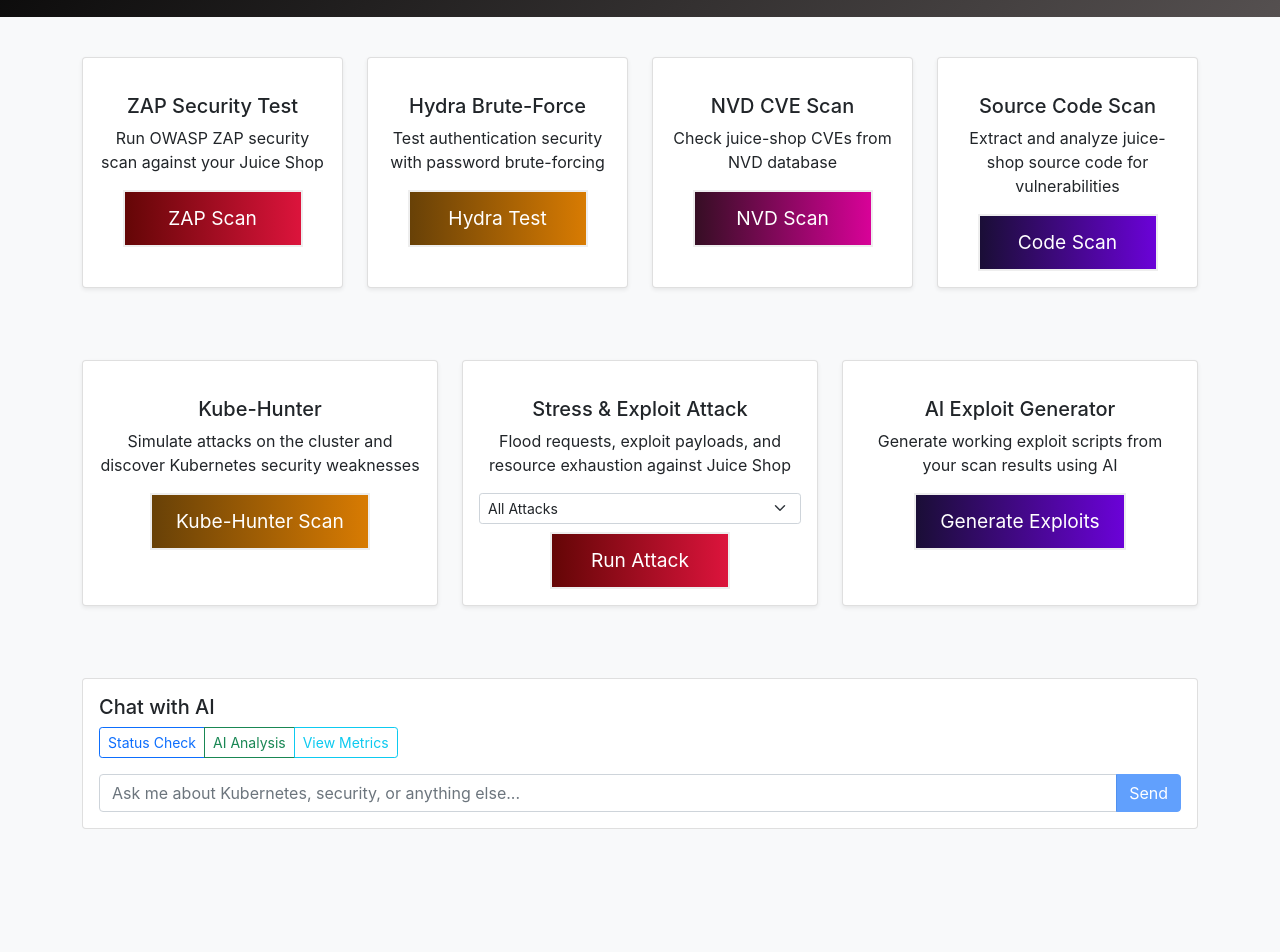
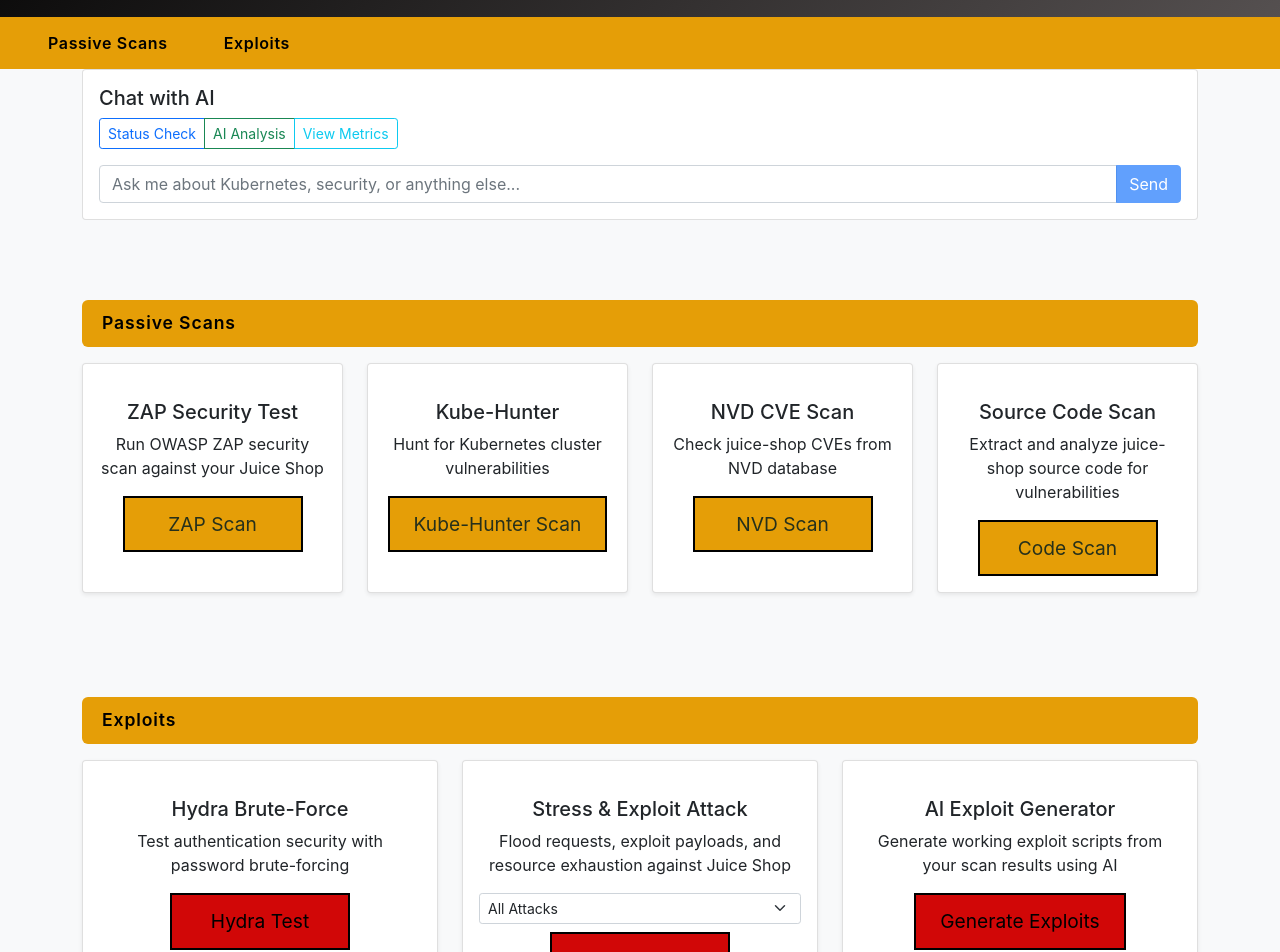
Before and after one commit to AlexP8on7/FINAL_YEAR_PROJECT-LLM-TOOL, a React (Create React App) app in the folder frontend/: page / in a window 1280 px wide. Shown: the part 240-1192 px from the top of the page. Before the commit the page ends 1093 px from the top, so only its background shows below. Built offline with nearby package versions, Linux system fonts and the light colour scheme.

Commit message:
Redesigned Hompage

```diff
--- a/frontend/src/App.css
+++ b/frontend/src/App.css
@@ -15,7 +15,6 @@
 
 .App-header {
   background-color: #282c34;
-  padding: 20px;
   color: white;
 }
 
@@ -55,7 +54,7 @@
 }
 
 .btn-simulate-attack {
-    background: linear-gradient(to right, #640606, #DC143C); /* Dark red to crimson gradient */
+    background: linear-gradient(to right, #640606, #DC143C);
     color: #fff;
     border: 2px solid #eee;
     padding: 12px 24px;
@@ -65,7 +64,7 @@
 }
 
 .btn-hydra {
-    background: linear-gradient(to right, #684107, #d87b02); /*Dark Yellow to Gold */
+    background: linear-gradient(to right, #640606, #DC143C);
     color: #fff;
     border: 2px solid #eee;
     padding: 12px 24px;
@@ -75,7 +74,7 @@
 }
 
 .btn-nvd {
-    background: linear-gradient(to right, #360e24, #d80298); /*Dark Yellow to Gold */
+    background: linear-gradient(to right, #360e24, #d80298);
     color: #fff;
     border: 2px solid #eee;
     padding: 12px 24px;
@@ -85,23 +84,73 @@
 }
 
 .btn-code {
-    background: linear-gradient(to right, #1a0e36, #6b02d8); /* Dark purple to violet */
+    background: linear-gradient(to right, #1a0e36, #6b02d8);
     color: #fff;
-    border: 2px solid #eee;
+    border: 2px solid #000000;
     padding: 12px 24px;
     font-size: 1.2rem;
     min-width: 180px;
     transition: all 0.3s ease;
 }
 
-.btn-grafana {
-    background: linear-gradient(to right, #0e3a1a, #02a86b); /* Dark green to teal */
-    color: #fff;
-    border: 2px solid #eee;
+.btn-green {
+    background: linear-gradient(to right, #e59e07, #e59e07);
+    color: #26301b;
+    border: 2px solid #000000;
     padding: 12px 24px;
     font-size: 1.2rem;
     min-width: 180px;
     transition: all 0.3s ease;
+}
+
+.btn-red {
+    background: linear-gradient(to right, #d10707, #d10707);
+    color: #000000;
+    border: 2px solid #000000;
+    padding: 12px 24px;
+    font-size: 1.2rem;
+    min-width: 180px;
+    transition: all 0.3s ease;
+}
+
+.hero-section {
+  margin-bottom: 0;
+}
+
+.top-navbar {
+  background-color: #e59e07;
+  display: flex;
+  gap: 8px;
+  padding: 0 24px;
+  width: 100%;
+}
+
+.top-navbar-link {
+  color: #000000;
+  font-weight: 600;
+  font-size: 1rem;
+  padding: 14px 24px;
+  text-decoration: none;
+  letter-spacing: 0.04em;
+  transition: background 0.2s;
+}
+
+.top-navbar-link:hover {
+  background-color: rgba(0,0,0,0.15);
+  color: #000000;
+  text-decoration: none;
+}
+
+.section-navbar {
+  background-color: #e59e07;
+  color: #000000;
+  font-size: 1.1rem;
+  font-weight: 600;
+  padding: 10px 20px;
+  border-radius: 6px;
+  margin-bottom: 16px;
+  margin-top: 80px;
+  letter-spacing: 0.05em;
 }
 
 .spinner {
--- a/frontend/src/App.js
+++ b/frontend/src/App.js
@@ -253,178 +253,25 @@
         </div>
       </div>
 
+      <nav className="top-navbar">
+        <a href="#passive-scans" className="top-navbar-link">Passive Scans</a>
+        <a href="#exploits" className="top-navbar-link">Exploits</a>
+      </nav>
+
       <div className="container">
-        <div className="row mb-5">
-          <div className="col-md-3 mb-4">
-            <div className="card status-card h-100 shadow-sm">
-              <div className="card-body text-center">
-                <div className="feature-icon"></div>
-                <h5 className="card-title">ZAP Security Test</h5>
-                <p className="card-text">Run OWASP ZAP security scan against your Juice Shop</p>
-                <button className="btn-simulate-attack" onClick={simulateAttack} disabled={zapLoading}>
-                  {zapLoading ? (
-                    <>
-                      <span className="spinner-border spinner-border-sm me-2" />
-                      Scanning...
-                    </>
-                  ) : (
-                    'ZAP Scan'
-                  )}
-                </button>
-              </div>
-            </div>
-          </div>
-
-          <div className="col-md-3 mb-4">
-            <div className="card status-card h-100 shadow-sm">
-              <div className="card-body text-center">
-                <div className="feature-icon"></div>
-                <h5 className="card-title">Hydra Brute-Force</h5>
-                <p className="card-text">Test authentication security with password brute-forcing</p>
-                <button className="btn-hydra" onClick={runHydraScan} disabled={hydraLoading}>
-                  {hydraLoading ? (
-                    <>
-                      <span className="spinner-border spinner-border-sm me-2" />
-                      Scanning...
-                    </>
-                  ) : (
-                    'Hydra Test'
-                  )}
-                </button>
-              </div>
-            </div>
-          </div>
-
-          <div className="col-md-3 mb-4">
-            <div className="card status-card h-100 shadow-sm">
-              <div className="card-body text-center">
-                <div className="feature-icon"></div>
-                <h5 className="card-title">NVD CVE Scan</h5>
-                <p className="card-text">Check juice-shop CVEs from NVD database</p>
-                <button className="btn-nvd" onClick={runNvdScan} disabled={nvdLoading}>
-                  {nvdLoading ? (
-                    <>
-                      <span className="spinner-border spinner-border-sm me-2" />
-                      Scanning...
-                    </>
-                  ) : (
-                    'NVD Scan'
-                  )}
-                </button>
-              </div>
-            </div>
-          </div>
-
-          <div className="col-md-3 mb-4">
-            <div className="card status-card h-100 shadow-sm">
-              <div className="card-body text-center">
-                <div className="feature-icon"></div>
-                <h5 className="card-title">Source Code Scan</h5>
-                <p className="card-text">Extract and analyze juice-shop source code for vulnerabilities</p>
-                <button className="btn-code" onClick={runCodeScan} disabled={codeLoading}>
-                  {codeLoading ? (
-                    <>
-                      <span className="spinner-border spinner-border-sm me-2" />
-                      Scanning...
-                    </>
-                  ) : (
-                    'Code Scan'
-                  )}
-                </button>
-              </div>
-            </div>
-          </div>
-
-        </div>
-
-        <div className="row mb-5">
-          <div className="col-md-4 mb-4">
-            <div className="card status-card h-100 shadow-sm">
-              <div className="card-body text-center">
-                <div className="feature-icon"></div>
-                <h5 className="card-title">Kube-Hunter</h5>
-                <p className="card-text">Simulate attacks on the cluster and discover Kubernetes security weaknesses</p>
-                <button className="btn-hydra" onClick={runKubeHunter} disabled={kubeHunterLoading}>
-                  {kubeHunterLoading ? (<><span className="spinner-border spinner-border-sm me-2" />Hunting...</>) : 'Kube-Hunter Scan'}
-                </button>
-              </div>
-            </div>
-          </div>
-
-          <div className="col-md-4 mb-4">
-            <div className="card status-card h-100 shadow-sm">
-              <div className="card-body text-center">
-                <div className="feature-icon"></div>
-                <h5 className="card-title">Stress & Exploit Attack</h5>
-                <p className="card-text">Flood requests, exploit payloads, and resource exhaustion against Juice Shop</p>
-                <select className="form-select form-select-sm mb-2" value={stressMode} onChange={e => setStressMode(e.target.value)}>
-                  <option value="all">All Attacks</option>
-                  <option value="flood">HTTP Flood Only</option>
-                  <option value="exploit">Exploit Payloads Only</option>
-                  <option value="resource">Resource Exhaustion Only</option>
-                </select>
-                <button className="btn-simulate-attack" onClick={runStressAttack} disabled={stressLoading}>
-                  {stressLoading ? (<><span className="spinner-border spinner-border-sm me-2" />Attacking...</>) : 'Run Attack'}
-                </button>
-              </div>
-            </div>
-          </div>
-
-          <div className="col-md-4 mb-4">
-            <div className="card status-card h-100 shadow-sm">
-              <div className="card-body text-center">
-                <div className="feature-icon"></div>
-                <h5 className="card-title">AI Exploit Generator</h5>
-                <p className="card-text">Generate working exploit scripts from your scan results using AI</p>
-                <button className="btn-code" onClick={runExploitGen} disabled={exploitLoading}>
-                  {exploitLoading ? (<><span className="spinner-border spinner-border-sm me-2" />Generating...</>) : 'Generate Exploits'}
-                </button>
-              </div>
-            </div>
-          </div>
-
-        </div>
-
-        {error && (
-          <div className="alert alert-danger" role="alert">
-            <strong>Error:</strong> {error}
-          </div>
-        )}
-
         <div className="card mb-4">
           <div className="card-body">
             <h5 className="card-title">Chat with AI</h5>
             <div className="mb-3">
               <div className="btn-group" role="group">
                 <button className="btn btn-outline-primary btn-sm" onClick={checkStatus} disabled={statusLoading}>
-                  {statusLoading ? (
-                    <>
-                      <span className="spinner-border spinner-border-sm me-1" />
-                      Checking...
-                    </>
-                  ) : (
-                    'Status Check'
-                  )}
+                  {statusLoading ? (<><span className="spinner-border spinner-border-sm me-1" />Checking...</>) : 'Status Check'}
                 </button>
                 <button className="btn btn-outline-success btn-sm" onClick={runAnalysis} disabled={loading}>
-                  {loading ? (
-                    <>
-                      <span className="spinner-border spinner-border-sm me-1" />
-                      Analyzing...
-                    </>
-                  ) : (
-                    'AI Analysis'
-                  )}
+                  {loading ? (<><span className="spinner-border spinner-border-sm me-1" />Analyzing...</>) : 'AI Analysis'}
                 </button>
                 <button className="btn btn-outline-info btn-sm" onClick={openGrafana} disabled={grafanaLoading}>
-                  {grafanaLoading ? (
-                    <>
-                      <span className="spinner-border spinner-border-sm me-1" />
-                      Loading...
-                    </>
-                  ) : (
-                    'View Metrics'
-                  )}
+                  {grafanaLoading ? (<><span className="spinner-border spinner-border-sm me-1" />Loading...</>) : 'View Metrics'}
                 </button>
               </div>
             </div>
@@ -439,14 +286,7 @@
                 disabled={chatLoading}
               />
               <button className="btn btn-primary" onClick={sendChatMessage} disabled={chatLoading || !chatInput.trim()}>
-                {chatLoading ? (
-                  <>
-                    <span className="spinner-border spinner-border-sm me-2" />
-                    Sending...
-                  </>
-                ) : (
-                  'Send'
-                )}
+                {chatLoading ? (<><span className="spinner-border spinner-border-sm me-2" />Sending...</>) : 'Send'}
               </button>
             </div>
 
@@ -462,10 +302,7 @@
                       <div key={index} className={`mb-2 ${msg.type === 'user' ? 'text-end' : 'text-start'}`}>
                         <div className={`d-inline-block p-2 rounded ${msg.type === 'user' ? 'bg-primary text-white' : msg.type === 'error' ? 'bg-danger text-white' : 'bg-light'}`} style={{ maxWidth: '80%' }}>
                           <strong>{msg.type === 'user' ? 'You' : msg.type === 'error' ? 'Error' : 'AI'}:</strong>
-                          {msg.type === 'ai'
-                            ? <ReactMarkdown>{msg.message}</ReactMarkdown>
-                            : ` ${msg.message}`
-                          }
+                          {msg.type === 'ai' ? <ReactMarkdown>{msg.message}</ReactMarkdown> : ` ${msg.message}`}
                         </div>
                       </div>
                     ))}
@@ -494,9 +331,7 @@
                             <>
                               Found {pods.length} pod{pods.length !== 1 ? 's' : ''}:
                               <ul className="mb-0 mt-2">
-                                {pods.map((podName, index) => (
-                                  <li key={index}><code>{podName}</code></li>
-                                ))}
+                                {pods.map((podName, index) => (<li key={index}><code>{podName}</code></li>))}
                               </ul>
                             </>
                           );
@@ -516,9 +351,7 @@
                 </div>
                 {analysisExpanded && (
                   <div className="border rounded mt-2 p-3" style={{ maxHeight: '400px', overflowY: 'auto' }}>
-                    <div className="analysis-content">
-                      <ReactMarkdown>{analysisResult.analysis}</ReactMarkdown>
-                    </div>
+                    <div className="analysis-content"><ReactMarkdown>{analysisResult.analysis}</ReactMarkdown></div>
                   </div>
                 )}
               </div>
@@ -579,6 +412,62 @@
           </div>
         </div>
 
+        <div id="passive-scans" className="section-navbar">Passive Scans</div>
+        <div className="row mb-5">
+          <div className="col-md-3 mb-4">
+            <div className="card status-card h-100 shadow-sm">
+              <div className="card-body text-center">
+                <div className="feature-icon"></div>
+                <h5 className="card-title">ZAP Security Test</h5>
+                <p className="card-text">Run OWASP ZAP security scan against your Juice Shop</p>
+                <button className="btn-green" onClick={simulateAttack} disabled={zapLoading}>
+                  {zapLoading ? (<><span className="spinner-border spinner-border-sm me-2" />Scanning...</>) : 'ZAP Scan'}
+                </button>
+              </div>
+            </div>
+          </div>
+
+          <div className="col-md-3 mb-4">
+            <div className="card status-card h-100 shadow-sm">
+              <div className="card-body text-center">
+                <div className="feature-icon"></div>
+                <h5 className="card-title">Kube-Hunter</h5>
+                <p className="card-text">Hunt for Kubernetes cluster vulnerabilities</p>
+                <button className="btn-green" onClick={runKubeHunter} disabled={kubeHunterLoading}>
+                  {kubeHunterLoading ? (<><span className="spinner-border spinner-border-sm me-2" />Hunting...</>) : 'Kube-Hunter Scan'}
+                </button>
+              </div>
+            </div>
+          </div>
+
+          <div className="col-md-3 mb-4">
+            <div className="card status-card h-100 shadow-sm">
+              <div className="card-body text-center">
+                <div className="feature-icon"></div>
+                <h5 className="card-title">NVD CVE Scan</h5>
+                <p className="card-text">Check juice-shop CVEs from NVD database</p>
+                <button className="btn-green" onClick={runNvdScan} disabled={nvdLoading}>
+                  {nvdLoading ? (<><span className="spinner-border spinner-border-sm me-2" />Scanning...</>) : 'NVD Scan'}
+                </button>
+              </div>
+            </div>
+          </div>
+
+          <div className="col-md-3 mb-4">
+            <div className="card status-card h-100 shadow-sm">
+              <div className="card-body text-center">
+                <div className="feature-icon"></div>
+                <h5 className="card-title">Source Code Scan</h5>
+                <p className="card-text">Extract and analyze juice-shop source code for vulnerabilities</p>
+                <button className="btn-green" onClick={runCodeScan} disabled={codeLoading}>
+                  {codeLoading ? (<><span className="spinner-border spinner-border-sm me-2" />Scanning...</>) : 'Code Scan'}
+                </button>
+              </div>
+            </div>
+          </div>
+
+        </div>
+
         {zapResult && (
           <div className="card mb-4">
             <div className="card-header" onClick={() => setZapExpanded(!zapExpanded)} style={{cursor: 'pointer'}}>
@@ -589,27 +478,23 @@
             </div>
             {zapExpanded && (
               <div className="card-body">
-                <div className="analysis-content">
-                  <ReactMarkdown>{zapResult.analysis}</ReactMarkdown>
-                </div>
+                <div className="analysis-content"><ReactMarkdown>{zapResult.analysis}</ReactMarkdown></div>
               </div>
             )}
           </div>
         )}
 
-        {hydraResult && (
+        {kubeHunterResult && (
           <div className="card mb-4">
-            <div className="card-header" onClick={() => setHydraExpanded(!hydraExpanded)} style={{cursor: 'pointer'}}>
+            <div className="card-header" onClick={() => setKubeHunterExpanded(!kubeHunterExpanded)} style={{cursor: 'pointer'}}>
               <h5 className="mb-0 d-flex justify-content-between align-items-center">
-                Hydra Brute-Force Results
-                <span>{hydraExpanded ? '▼' : '▶'}</span>
+                Kube-Hunter Security Analysis
+                <span>{kubeHunterExpanded ? '▼' : '▶'}</span>
               </h5>
             </div>
-            {hydraExpanded && (
+            {kubeHunterExpanded && (
               <div className="card-body">
-                <div className="analysis-content">
-                  <ReactMarkdown>{hydraResult.analysis}</ReactMarkdown>
-                </div>
+                <div className="analysis-content"><ReactMarkdown>{kubeHunterResult.analysis}</ReactMarkdown></div>
               </div>
             )}
           </div>
@@ -625,9 +510,7 @@
             </div>
             {nvdExpanded && (
               <div className="card-body">
-                <div className="analysis-content">
-                  <ReactMarkdown>{nvdResult.analysis}</ReactMarkdown>
-                </div>
+                <div className="analysis-content"><ReactMarkdown>{nvdResult.analysis}</ReactMarkdown></div>
               </div>
             )}
           </div>
@@ -643,8 +526,95 @@
             </div>
             {codeExpanded && (
               <div className="card-body">
+                <div className="analysis-content"><ReactMarkdown>{codeResult.analysis}</ReactMarkdown></div>
+              </div>
+            )}
+          </div>
+        )}
+
+        {(zapLoading || kubeHunterLoading || nvdLoading || codeLoading) && (
+          <div className="loading-spinner">
+            <div className="text-center">
+              <AdvancedSpinner />
+              <p className="mt-3">
+                {zapLoading && "Running OWASP ZAP security scan..."}
+                {kubeHunterLoading && "Running Kube-Hunter attack simulation (this may take ~2 minutes)..."}
+                {nvdLoading && "Fetching CVE data from NVD database..."}
+                {codeLoading && "Extracting and analyzing source code..."}
+              </p>
+            </div>
+          </div>
+        )}
+
+        <div className="section-navbar" id="exploits">Exploits</div>
+        <div className="row mb-5">
+          <div className="col-md-4 mb-4">
+            <div className="card status-card h-100 shadow-sm">
+              <div className="card-body text-center">
+                <div className="feature-icon"></div>
+                <h5 className="card-title">Hydra Brute-Force</h5>
+                <p className="card-text">Test authentication security with password brute-forcing</p>
+                <button className="btn-red" onClick={runHydraScan} disabled={hydraLoading}>
+                  {hydraLoading ? (
+                    <>
+                      <span className="spinner-border spinner-border-sm me-2" />
+                      Scanning...
+                    </>
+                  ) : (
+                    'Hydra Test'
+                  )}
+                </button>
+              </div>
+            </div>
+          </div>
+
+          <div className="col-md-4 mb-4">
+            <div className="card status-card h-100 shadow-sm">
+              <div className="card-body text-center">
+                <div className="feature-icon"></div>
+                <h5 className="card-title">Stress & Exploit Attack</h5>
+                <p className="card-text">Flood requests, exploit payloads, and resource exhaustion against Juice Shop</p>
+                <select className="form-select form-select-sm mb-2" value={stressMode} onChange={e => setStressMode(e.target.value)}>
+                  <option value="all">All Attacks</option>
+                  <option value="flood">HTTP Flood Only</option>
+                  <option value="exploit">Exploit Payloads Only</option>
+                  <option value="resource">Resource Exhaustion Only</option>
+                </select>
+                <button className="btn-red" onClick={runStressAttack} disabled={stressLoading}>
+                  {stressLoading ? (<><span className="spinner-border spinner-border-sm me-2" />Attacking...</>) : 'Run Attack'}
+                </button>
+              </div>
+            </div>
+          </div>
+
+          <div className="col-md-4 mb-4">
+            <div className="card status-card h-100 shadow-sm">
+              <div className="card-body text-center">
+                <div className="feature-icon"></div>
+                <h5 className="card-title">AI Exploit Generator</h5>
+                <p className="card-text">Generate working exploit scripts from your scan results using AI</p>
+                <button className="btn-red" onClick={runExploitGen} disabled={exploitLoading}>
+                  {exploitLoading ? (<><span className="spinner-border spinner-border-sm me-2" />Generating...</>) : 'Generate Exploits'}
+                </button>
+              </div>
+            </div>
+          </div>
+
+        </div>
+
+
+        {hydraResult && (
+          <div className="card mb-4">
+            <div className="card-header" onClick={() => setHydraExpanded(!hydraExpanded)} style={{cursor: 'pointer'}}>
+              <h5 className="mb-0 d-flex justify-content-between align-items-center">
+                Hydra Brute-Force Results
+                <span>{hydraExpanded ? '▼' : '▶'}</span>
+              </h5>
+            </div>
+            {hydraExpanded && (
+              <div className="card-body">
                 <div className="analysis-content">
-                  <ReactMarkdown>{codeResult.analysis}</ReactMarkdown>
+                  <ReactMarkdown>{hydraResult.analysis}</ReactMarkdown>
                 </div>
               </div>
             )}
@@ -688,35 +658,13 @@
           </div>
         )}
 
-        {kubeHunterResult && (
-          <div className="card mb-4">
-            <div className="card-header" onClick={() => setKubeHunterExpanded(!kubeHunterExpanded)} style={{cursor: 'pointer'}}>
-              <h5 className="mb-0 d-flex justify-content-between align-items-center">
-                Kube-Hunter Security Analysis
-                <span>{kubeHunterExpanded ? '▼' : '▶'}</span>
-              </h5>
-            </div>
-            {kubeHunterExpanded && (
-              <div className="card-body">
-                <div className="analysis-content">
-                  <ReactMarkdown>{kubeHunterResult.analysis}</ReactMarkdown>
-                </div>
-              </div>
-            )}
-          </div>
-        )}
-
-        {(loading || zapLoading || hydraLoading || nvdLoading || codeLoading || kubeHunterLoading || stressLoading || exploitLoading) && (
+{(loading || hydraLoading || stressLoading || exploitLoading) && (
           <div className="loading-spinner">
             <div className="text-center">
               <AdvancedSpinner />
               <p className="mt-3">
                 {loading && "AI is analyzing your cluster..."}
-                {zapLoading && "Running OWASP ZAP security scan..."}
                 {hydraLoading && "Running Hydra brute-force test..."}
-                {nvdLoading && "Fetching CVE data from NVD database..."}
-                {codeLoading && "Extracting and analyzing source code..."}
-                {kubeHunterLoading && "Running Kube-Hunter attack simulation (this may take ~2 minutes)..."}
                 {stressLoading && "Running attack simulation against Juice Shop..."}
                 {exploitLoading && "AI is generating exploits from scan results..."}
               </p>
```
